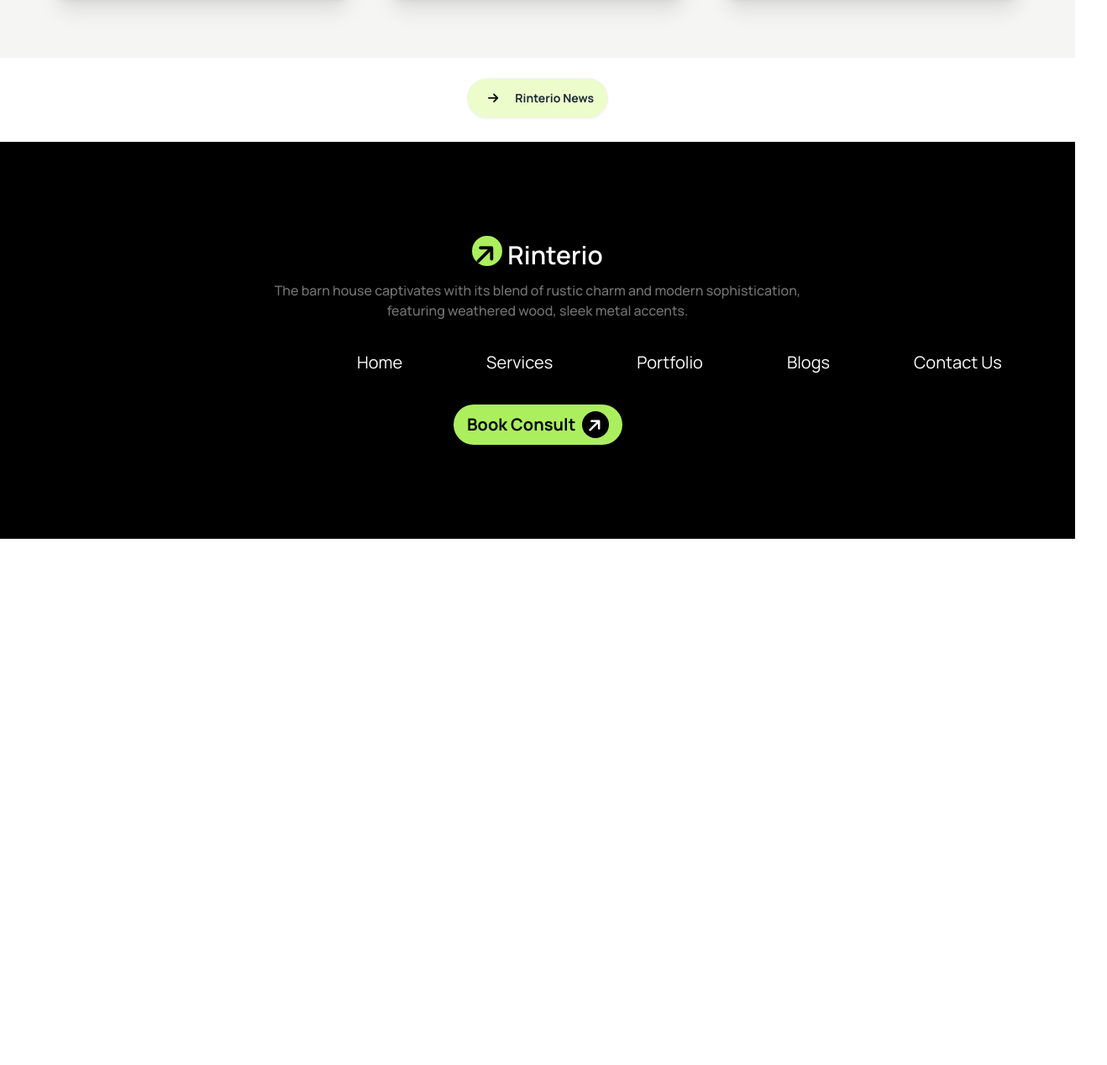
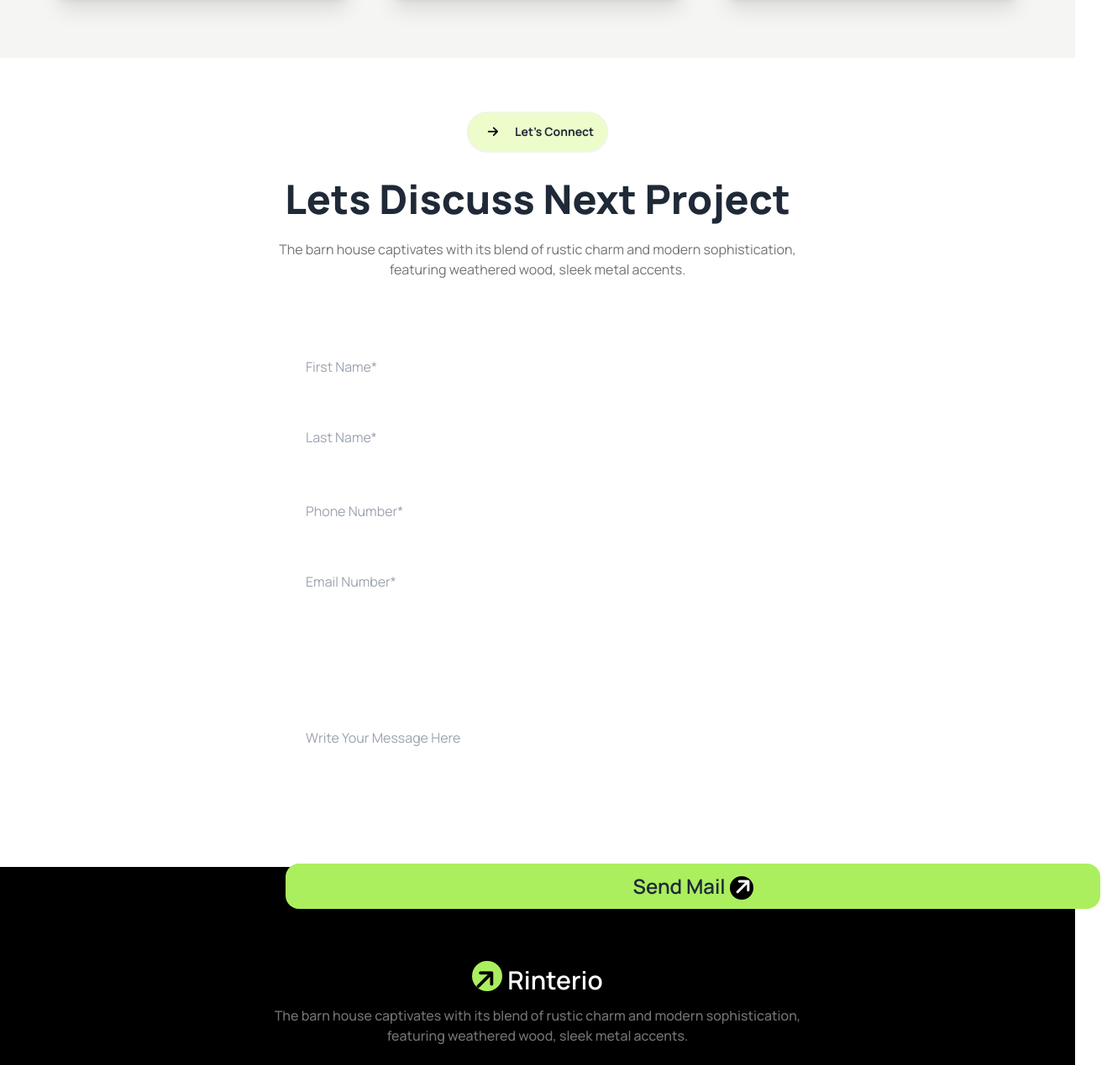
Before and after one commit to samiurrahmann/assignment-3, a plain HTML site: page index.html in a window 1280 px wide. Shown: the part 3211-4480 px from the top of the page at 84% size, 1318 px wide, since content can reach past the window. Before the commit the page ends 3853 px from the top, so only its background shows below. Drawn offline with nearby package versions, Linux system fonts and the light colour scheme.

Commit message:
added new style

```diff
--- a/index.html
+++ b/index.html
@@ -419,22 +419,54 @@
         <br>
 
 
-        <section >
+        <section class=" mt-10 container mx-auto  md:h-[800px] h-[1050px] ">
 
           <div class="flex justify-center items-center">
             <div class="btn  items-center w-fit px-4  bg-lime-100 rounded-full font-bold space-x-1">
               <span>
                 <i class="fa-solid fa-arrow-right  text-black rounded-xl px-2 py-2 -rotate-50"></i>
               </span>
-              <a class="font-bold">Rinterio News</a>
+              <a class="font-bold">Let’s Connect</a>
 
             </div>
           </div>
 
+
+
+
+            <div class="text-center py-8 mb-10">
+
+                <h1 class="font-extrabold text-5xl">Lets Discuss Next Project</h1> <br>
+                <p class="text-base  text-neutral-500 ">The barn house captivates with its blend of rustic charm and modern sophistication,<br> featuring weathered wood, sleek metal accents.</p>
+            </div>
+            <form class="ml-[55px] lg:ml-[340px]">
+                <input class="bg-[#FFFFFF] h-[64px] w-[350px] md:w-[475px] rounded-full pl-6 mb-5" type="text" name="" id=""
+                    placeholder="First Name*">
+                <input class="bg-[#FFFFFF] h-[64px] w-[350px] md:w-[475px] rounded-full  pl-6 " type="text" name="" id=""
+                    placeholder="Last Name*">
+                <br><br>
+                <input class="bg-[#FFFFFF] h-[64px] w-[350px] md:w-[475px] rounded-full pl-6 mb-5" type="text" name="" id=""
+                    placeholder="Phone Number*">
+                <input class="bg-[#FFFFFF] h-[64px] w-[350px]  md:w-[475px] rounded-full pl-6" type="text" name="" id=""
+                    placeholder="Email Number*" required>
+                <br><br>
+                <input class="bg-[#FFFFFF] h-[260px] md:w-[970px]  w-[350px]  rounded-3xl pl-6 " type="text" name="" id=""
+                    placeholder="Write Your Message Here">
+            </form>
+            <button
+                class="w-[330px] mt-5 ml-[55px] md:ml-[200px] lg:mr-2 bg-green h-[54px] lg:ml-[340px] md:w-[970px] rounded-2xl text-2xl font-semibold">Send
+                Mail <i class="text-white fa-solid fa-arrow-up fa-s  rotate-45 bg-black h-7 w-7 rounded-full
+                items-start  "></i>
+            </button>
+
+
+
+
+
         </section>
 
      </main>
-
+    <br><br><br>
       <footer class="bg-black mt-7">
         <div class="py-28 space-y-9">
 
```
